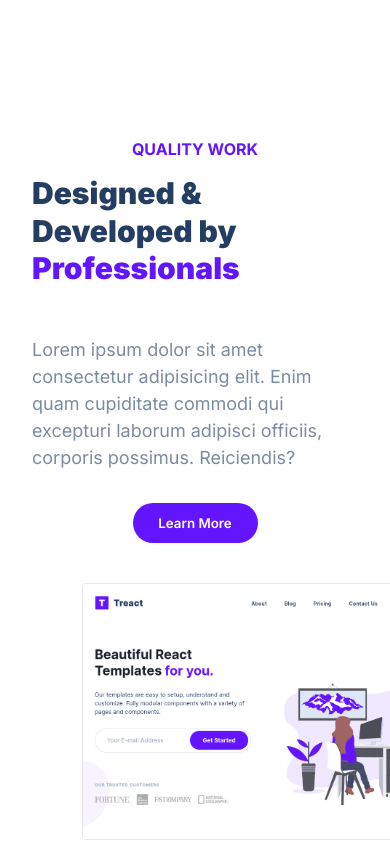
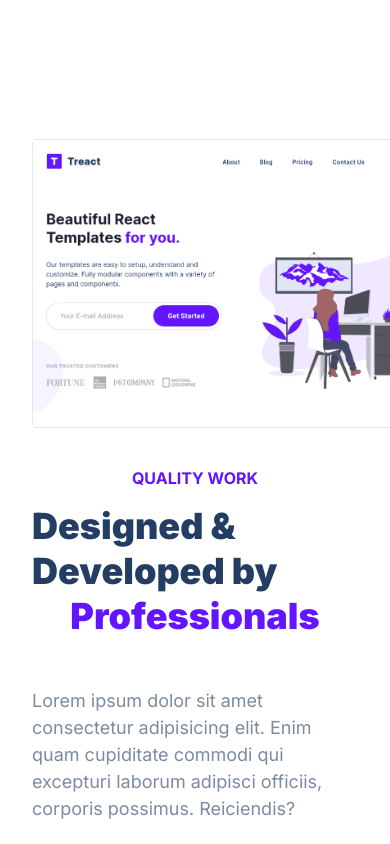
Before and after one commit to Jer35641/Build-and-Apply-Final, a plain HTML site: page index.html in a window 390 px wide. Shown: the part 2660-3504 px from the top of the page. Drawn offline with nearby package versions, Linux system fonts and the light colour scheme.

Commit message:
Build and Apply Final Complete
Changes after Review

```diff
--- a/style.css
+++ b/style.css
@@ -1262,7 +1262,7 @@ TABLETS, SMARTPHONES
 
   .quality__row {
     display: flex;
-    flex-direction: column;
+    flex-direction: column-reverse;
   }
 
   .quality__description {
@@ -1275,8 +1275,22 @@ TABLETS, SMARTPHONES
   }
 
   .quality__img--wrapper {
-    width: 400px;
+    width: 450px;
     align-items: center;
+    margin: 0 auto;
+  }
+
+  #quality h2 {
+    font-size: 36px;
+    display: flex;
+    flex-direction: column;
+    justify-content: center;
+  }
+
+  #quality .purple {
+    font-size: 36px;
+    display: flex;
+    justify-content: center;
   }
 
   /*
@@ -1468,7 +1482,7 @@ TABLETS, SMARTPHONES
     width: 100%;
     height: 650px;
     display: flex;
-    justify-content: flex-start;
+    justify-content: flex-end;
   }
 
   .footer__column {
```
